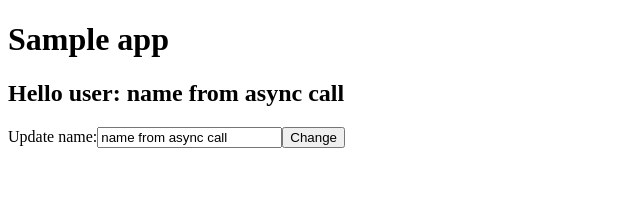
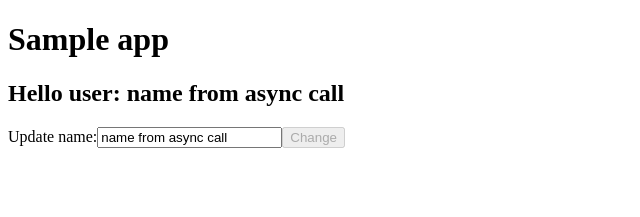
Before and after one commit to imfelixng/react-ts-examples-hook, a React app: page / in a window 1280 px wide. Shown: the top 217 px of the page, without its empty margins (0-640 px from the left). Built offline with nearby package versions, Linux system fonts and the light colour scheme.

Commit message:
Add disable for input type

```diff
--- a/src/app.tsx
+++ b/src/app.tsx
@@ -5,7 +5,6 @@ import { NameEditComponent } from "./nameEdit";
 export const App = () => {
   const [name, setName] = React.useState('defaultUserName');
   const [editingName, setEditingName] = React.useState("defaultUserName");
-
   const loadUsername = () => {
     setTimeout(() => {
       setName("name from async call");
@@ -30,6 +29,7 @@ export const App = () => {
           editingName={editingName}
           onNameUpdated={setUsernameState}
           onEditingNameUpdated={setEditingName}
+          disabled={editingName === '' || name === editingName}
         />
     </>
   )
--- a/src/nameEdit.tsx
+++ b/src/nameEdit.tsx
@@ -5,6 +5,7 @@ type Props = {
   editingName: string;
   onNameUpdated: () => any;
   onEditingNameUpdated: (newEditingName: string) => any;
+  disabled: boolean;
 }
 
 export const NameEditComponent = (props: Props) => {
@@ -20,7 +21,10 @@ export const NameEditComponent = (props: Props) => {
     <>
       <label>Update name:</label>
       <input value={props.editingName} onChange={onChange} />
-      <button onClick={onNameSubmit}>Change</button>
+      <button
+        onClick={onNameSubmit}
+        disabled={props.disabled}
+      >Change</button>
     </>
   )
 };
```
